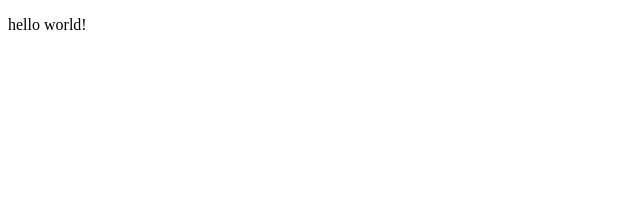
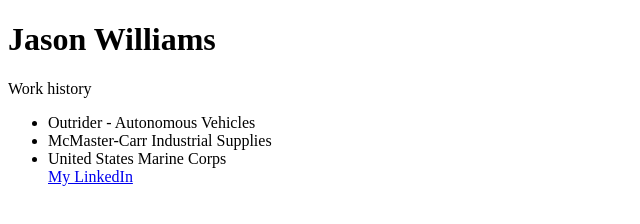
Before and after one commit to JWilliams-nw/hello-world, a plain HTML site: page index.html in a window 1280 px wide. Shown: the whole page, without its empty margins (0-640 px from the left). Drawn offline with Linux system fonts and the light colour scheme.

Commit message:
Work History

```diff
--- a/index.html
+++ b/index.html
@@ -1,9 +1,16 @@
 <!DOCTYPE html>
 <html>
     <body>
+<h1> Jason Williams </h1>
+        <p> Work history</p>
+        <ul>
+            <li>Outrider - Autonomous Vehicles</li>
+            <li>McMaster-Carr Industrial Supplies</li>
+            <li>United States Marine Corps</li>
 
-        <p> hello world!</p>
+            <a href="https://www.linkedin.com/in/jasonlwilliams2//">My LinkedIn</a>
 
+          </ul>
     </body>
 
 
```
